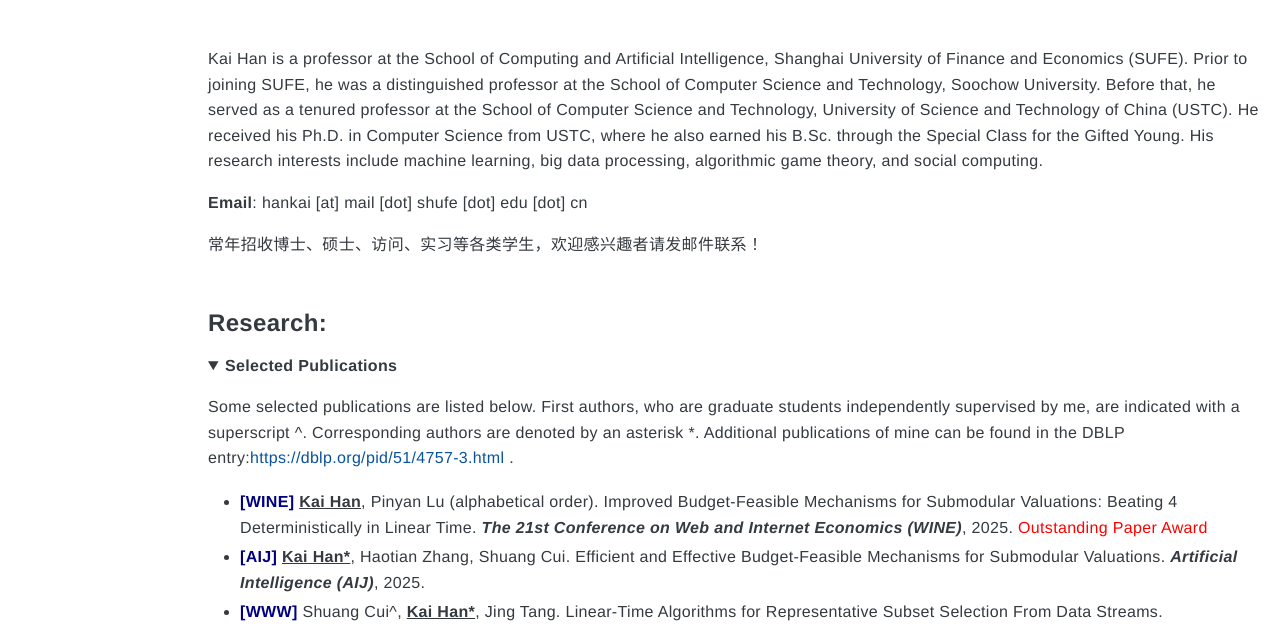
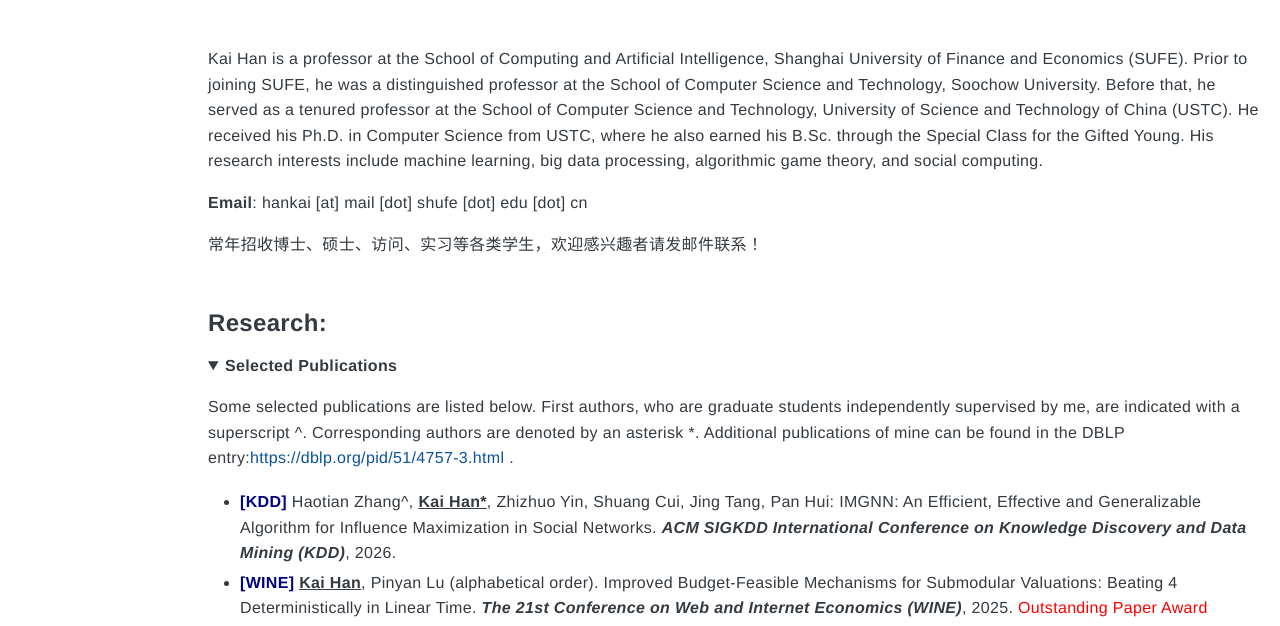
Before and after one commit to kaihanhome/kaihanhome.github.io, a plain HTML site: page index.html in a window 1280 px wide. Shown: the part 139-765 px from the top of the page. Drawn offline with Linux system fonts and the light colour scheme.

Commit message:
Update index.html

```diff
--- a/index.html
+++ b/index.html
@@ -84,6 +84,7 @@
 <summary><b>Selected Publications</b></summary>
     <p>Some selected publications are listed below. First authors, who are graduate students independently supervised by me, are indicated with a superscript ^. Corresponding authors are denoted by an asterisk *. Additional publications of mine can be found in the DBLP entry:<a href="https://dblp.org/pid/51/4757-3.html">https://dblp.org/pid/51/4757-3.html</a> .</p>
   <ul>
+    <li style="padding: 2px 0px;"> <strong><span style="color: navy;">[KDD]</span></strong> Haotian Zhang^, <strong><u>Kai Han*</u></strong>, Zhizhuo Yin, Shuang Cui, Jing Tang, Pan Hui: IMGNN: An Efficient, Effective and Generalizable Algorithm for Influence Maximization in Social Networks.  <em><strong>ACM SIGKDD International Conference on Knowledge Discovery and Data Mining (KDD)</strong></em>, 2026.  </li>
     <li style="padding: 2px 0px;"> <strong><span style="color: navy;">[WINE] </span><u>Kai Han</u></strong>, Pinyan Lu (alphabetical order). Improved Budget-Feasible Mechanisms for Submodular Valuations: Beating 4 Deterministically in Linear Time. <em><strong>The 21st Conference on Web and Internet Economics (WINE)</strong></em>, 2025. <span style="color: red;"> Outstanding Paper Award </span> </li>
     <li style="padding: 2px 0px;"> <strong><span style="color: navy;">[AIJ] </span><u>Kai Han*</u></strong>, Haotian Zhang, Shuang Cui. Efficient and Effective Budget-Feasible Mechanisms for Submodular Valuations. <em><strong>Artificial Intelligence (AIJ)</strong></em>, 2025.  </li>
     <li style="padding: 2px 0px;"> <strong><span style="color: navy;">[WWW] </span></strong> Shuang Cui^, <strong><u>Kai Han*</u></strong>, Jing Tang. Linear-Time Algorithms for Representative Subset Selection From Data Streams. <em><strong>Proceedings of the Web Conference (WWW)</strong></em>, 2025.  </li>
```
